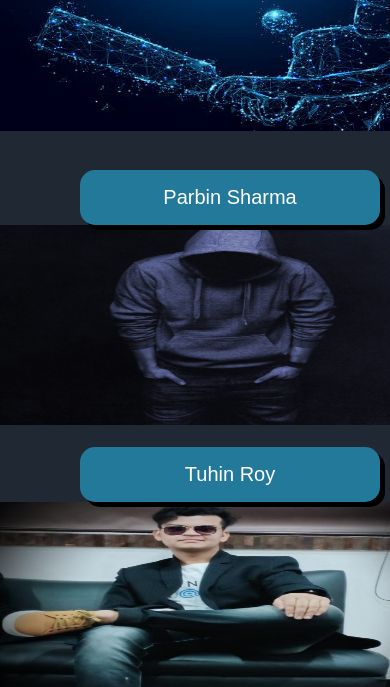
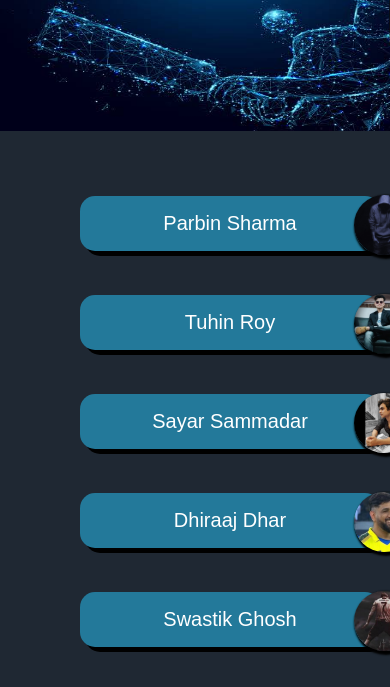
Before and after one commit to ParbinDev/plyr.profile.github.io, a plain HTML site: page index.html in a window 390 px wide. Shown: the part 153-840 px from the top of the page. Drawn offline with Linux system fonts and the light colour scheme.

Commit message:
Update plyr.profile.css

```diff
--- a/plyr.profile.css
+++ b/plyr.profile.css
@@ -150,3 +150,12 @@ img{
 				width: 450px;
 				height: 200px;
 }
+.profile{
+				width:60px;
+				height: 60px;
+				position: relative;
+				left: 50px;
+				top: 25px;
+				border-radius:50px;
+				box-shadow:2px 2px 2px 2px black;
+}
```
